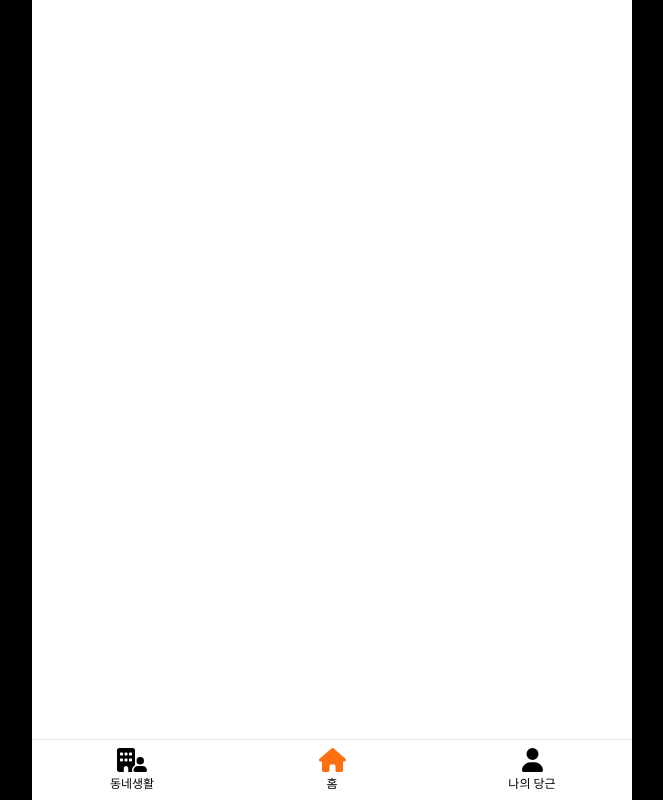
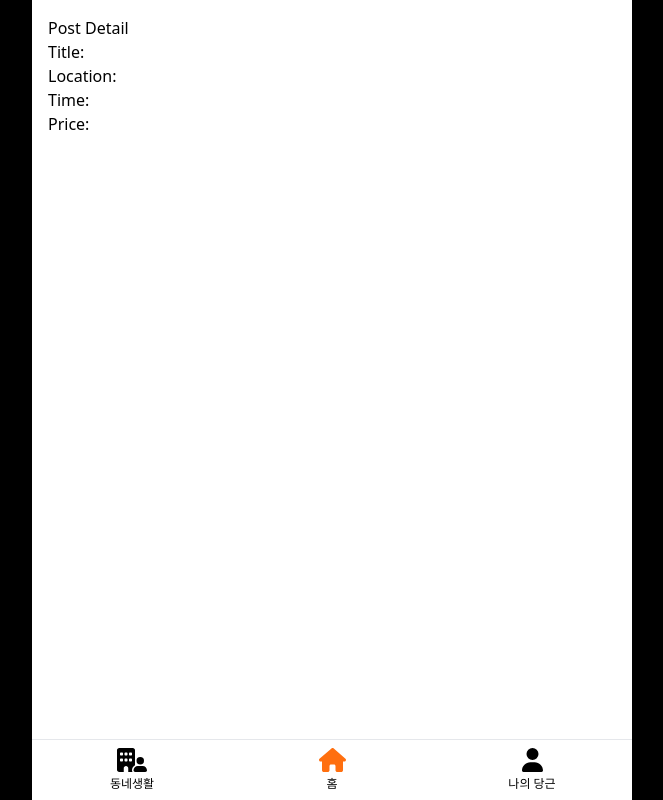
Before and after one commit to hk-toss-full/carrot-front, a React (Vite) app in the folder carrot/: page /post/1 in a window 1280 px wide. Shown: the whole page, without its empty margins (308-971 px from the left). Built offline with nearby package versions, Linux system fonts and the light colour scheme.

Commit message:
fix: PostDetail 데이터 연동 방식 수정

```diff
--- a/carrot/src/components/home/PostDetail.tsx
+++ b/carrot/src/components/home/PostDetail.tsx
@@ -1,7 +1,19 @@
 import React from "react";
+import { useLocation } from "react-router-dom";
 
 const PostDetail: React.FC = () => {
-  return <></>;
+  const location = useLocation();
+  const { title, location: postLocation, time, price } = location.state || {};
+
+  return (
+    <div>
+      <h1>Post Detail</h1>
+      <p>Title: {title}</p>
+      <p>Location: {postLocation}</p>
+      <p>Time: {time}</p>
+      <p>Price: {price}</p>
+    </div>
+  );
 };
 
 export default PostDetail;
--- a/carrot/src/components/home/PostList.tsx
+++ b/carrot/src/components/home/PostList.tsx
@@ -82,7 +82,7 @@ const PostList: React.FC = () => {
   return (
     <div>
       {posts.map((post, index) => (
-        <PostItem key={index} index={index} {...post} />
+        <PostItem key={index} index={index + 1} {...post} />
       ))}
     </div>
   );
```
